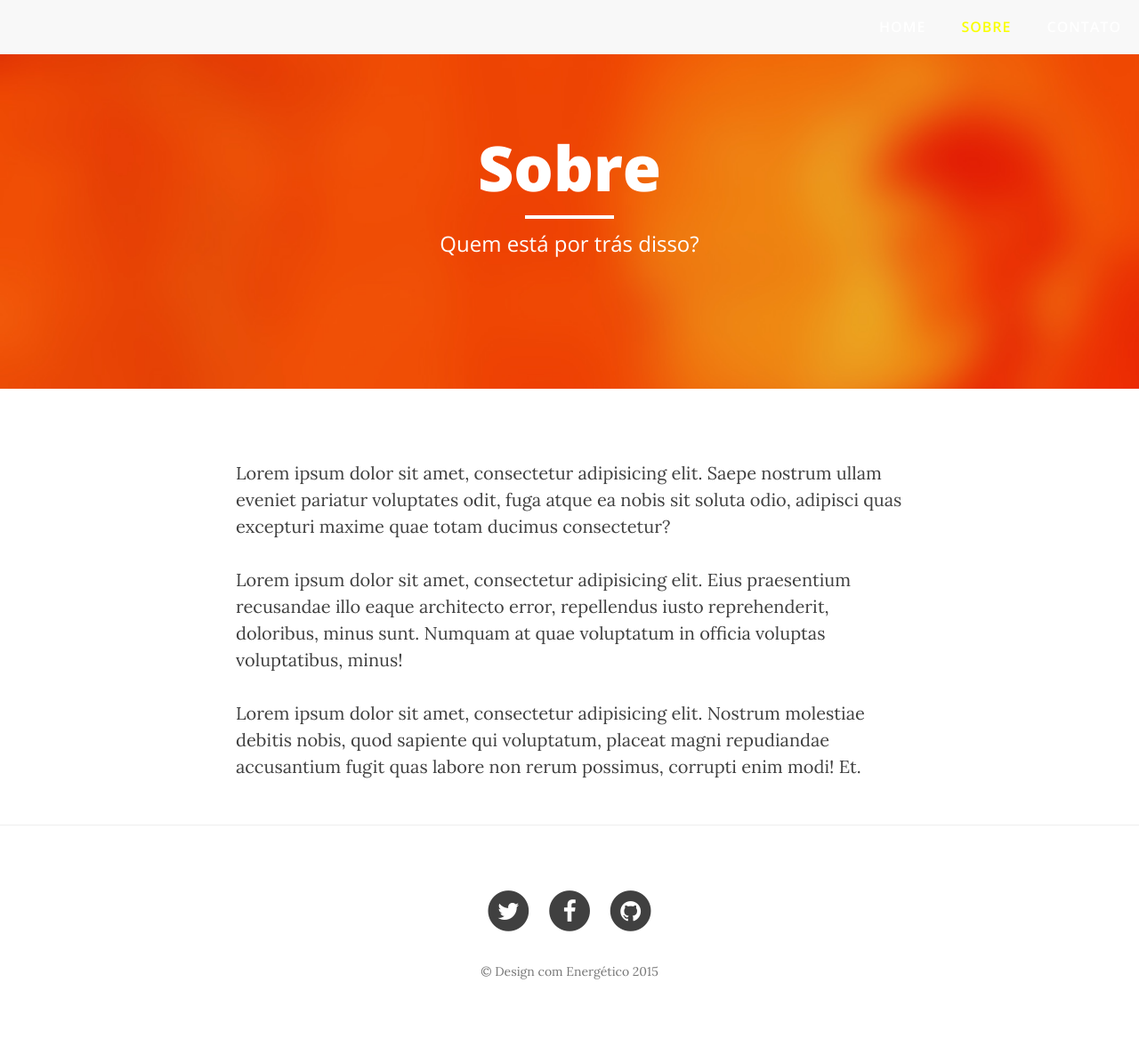
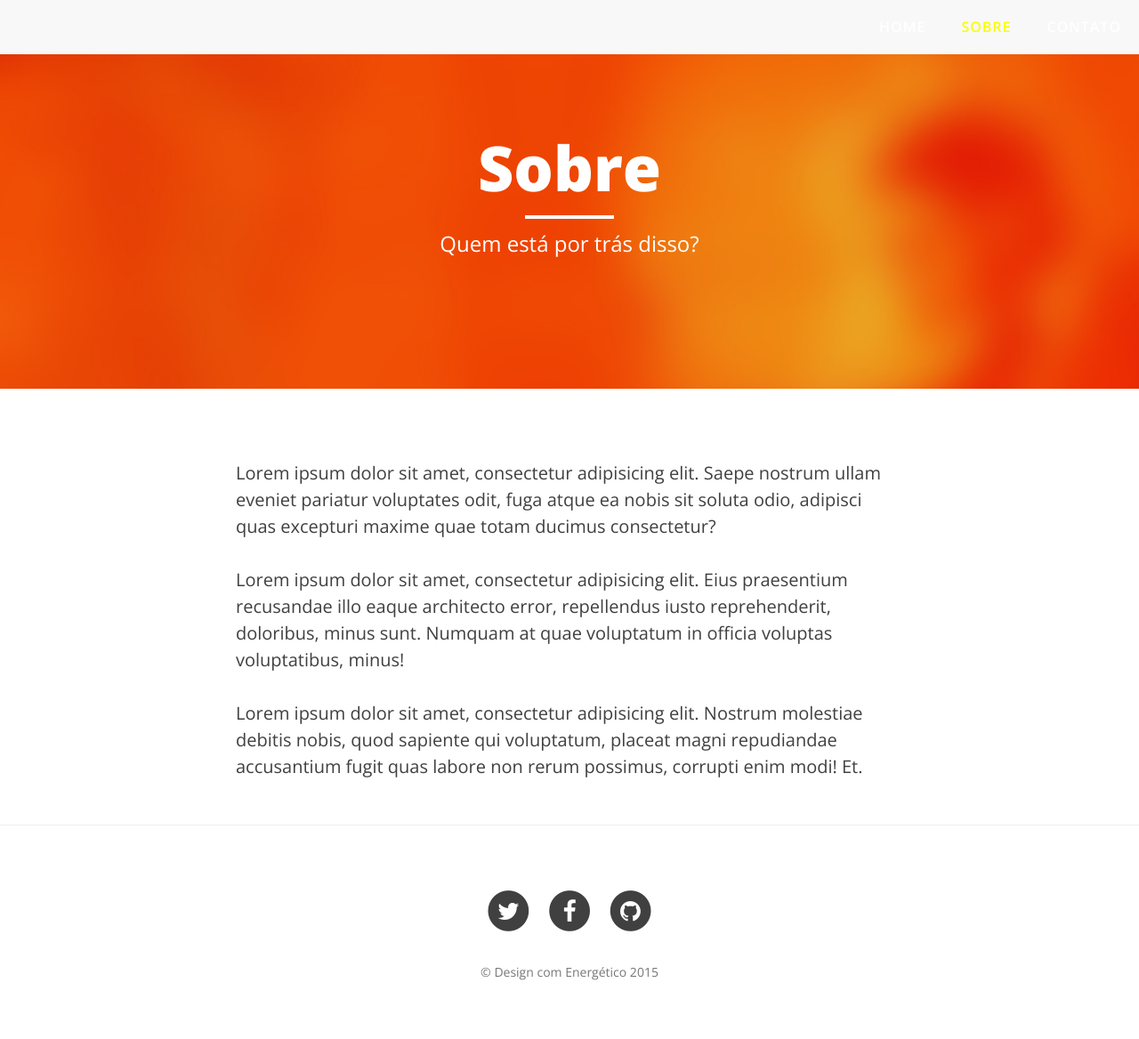
Before and after one commit to budhelisson/budhelisson.github.io, a Jekyll site: the page built from about.html, in a window 1280 px wide. Shown: the whole page at 89% size. Built offline with Jekyll 4.4.1, drawn with Linux system fonts in a browser that asks for light colours; nearby versions of some CDN libraries; Markdown is read by kramdown in place of the engine named in the settings; comment, search, counter and statistics services are not loaded.

Commit message:
font style

```diff
--- a/css/clean-blog.css
+++ b/css/clean-blog.css
@@ -5,7 +5,7 @@
  */
 
 body {
-  font-family: 'Lora', 'Times New Roman', serif;
+  font-family: 'Open Sans', 'Helvetica Neue', Helvetica, Arial, sans-serif;
   font-size: 20px;
   color: #404040;
   -webkit-font-smoothing: antialiased;
```
